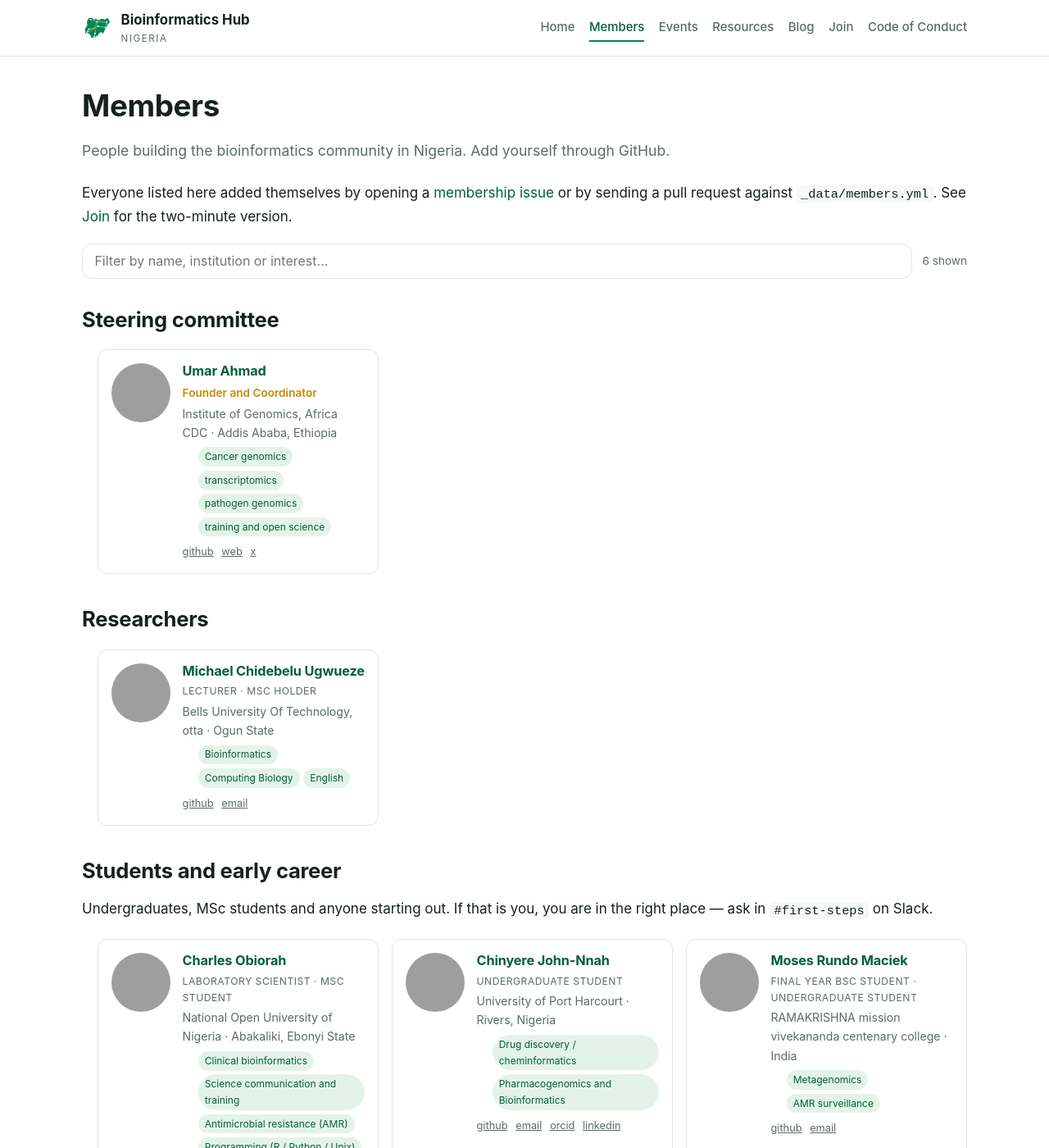
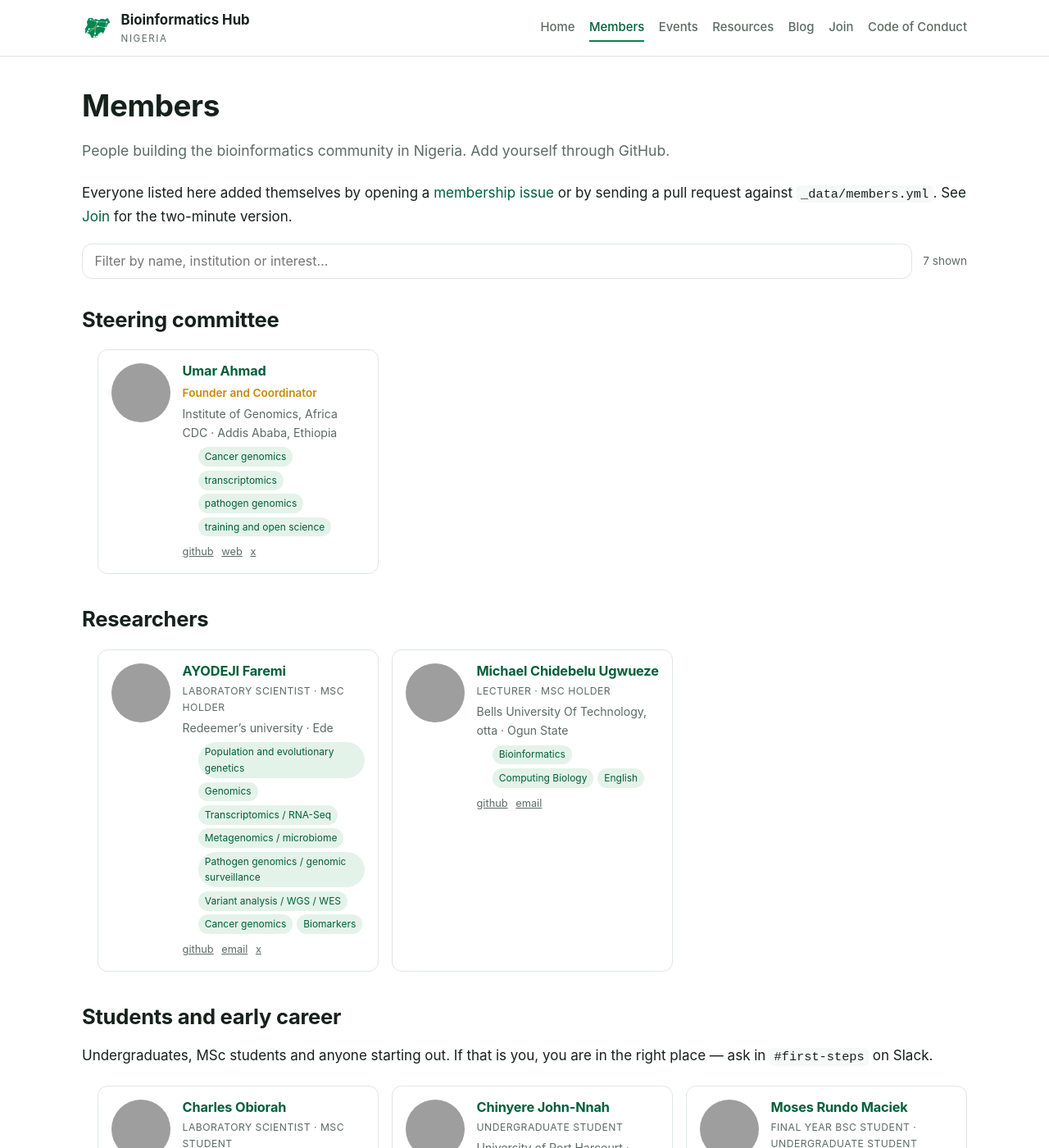
Before and after one commit to GOA14/bioinformaticshub.github.io, a Jekyll site: the page built from members.md, in a window 1280 px wide and 1400 px high. Shown: the whole window at 82% size. Built offline with Jekyll 4.4.1, drawn with Linux system fonts in a browser that asks for light colours; grey boxes are pictures that could not be loaded.

Commit message:
Added AYODEJI Faremi (@Ayodeji-29) in members.yml (#40)

```diff
--- a/_data/members.yml
+++ b/_data/members.yml
@@ -40,6 +40,17 @@
   website: https://africacdc.org
   twitter: babasaraky
   joined: 2016-01-01
+
+- name: AYODEJI Faremi
+  github: Ayodeji-29
+  institution: Redeemer’s university
+  interests: Population and evolutionary genetics, Genomics, Transcriptomics / RNA-Seq, Metagenomics / microbiome, Pathogen genomics / genomic surveillance, Variant analysis / WGS / WES, Cancer genomics, Biomarkers
+  stage: MSc holder
+  title: Laboratory scientist
+  location: Ede
+  email: faremi17793@run.edu.ng
+  twitter: ayodejifaremi29
+  joined: 2026-11-21
 
 - name: Chinyere John-Nnah
   github: Chinyereee
```
